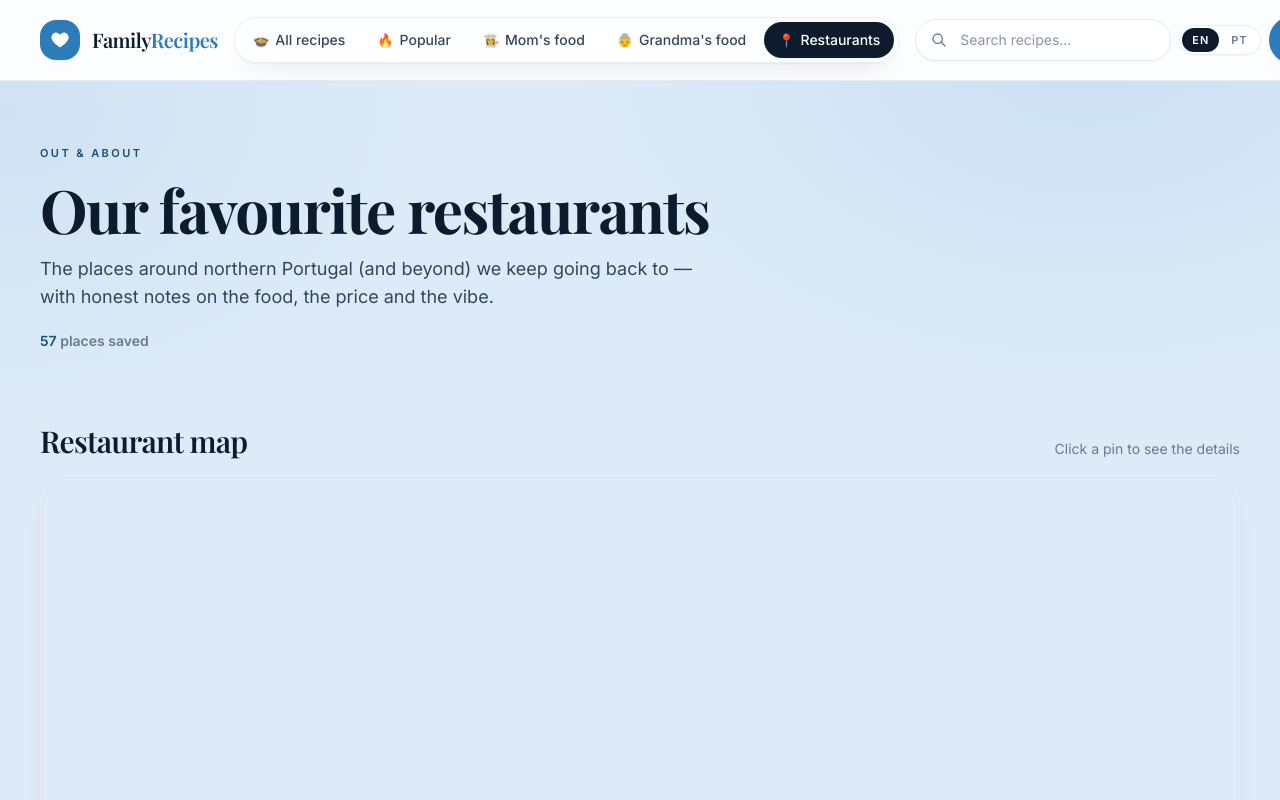
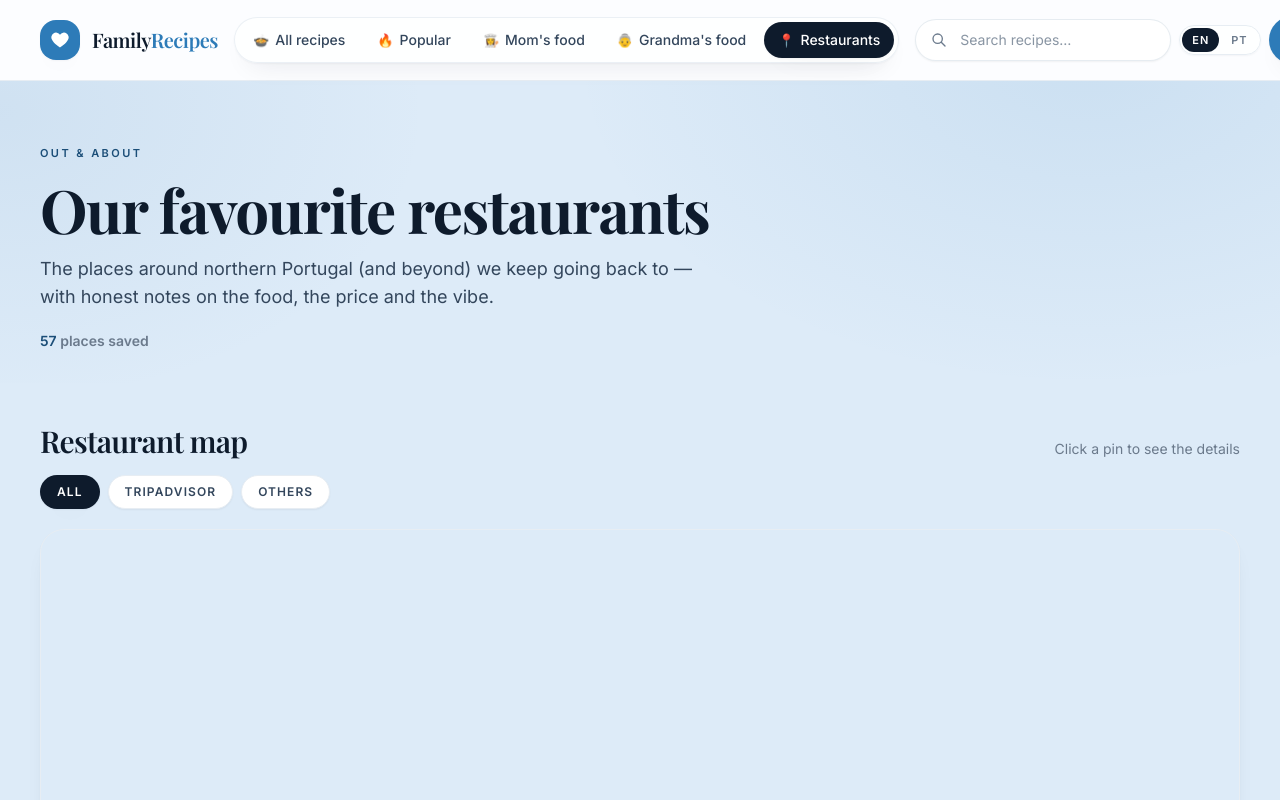
Before and after one commit to helderslb/family_recipies, an Astro site: page /restaurants in a window 1280 px wide. Shown: the top 800 px of the page. Built offline with nearby package versions, Linux system fonts and the light colour scheme; Astro itself is replaced by a stand-in of ours; a web font is replaced by a local one.

Commit message:
Add Tripadvisor / Others filter to the restaurant map

```diff
--- a/src/i18n/ui.ts
+++ b/src/i18n/ui.ts
@@ -136,6 +136,9 @@ export const en = {
   'restaurants.notes': 'Notes',
   'restaurants.saved': 'Saved',
   'restaurants.visit': 'Visit website',
+  'restaurants.filterAll': 'All',
+  'restaurants.filterTripadvisor': 'Tripadvisor',
+  'restaurants.filterOthers': 'Others',
 
   // ---------- Add recipe form ----------
   'create.eyebrow': 'Contribute',
@@ -386,6 +389,9 @@ export const pt: Record<UIKey, string> = {
   'restaurants.notes': 'Notas',
   'restaurants.saved': 'Guardado',
   'restaurants.visit': 'Visitar site',
+  'restaurants.filterAll': 'Todos',
+  'restaurants.filterTripadvisor': 'Tripadvisor',
+  'restaurants.filterOthers': 'Outros',
 
   // ---------- Add recipe form ----------
   'create.eyebrow': 'Contribuir',
--- a/src/pages/restaurants.astro
+++ b/src/pages/restaurants.astro
@@ -4,8 +4,13 @@ import T from '@/components/T.astro';
 import { translate } from '@/i18n/ui';
 import { restaurants } from '@/lib/restaurants';
 
+const withSource = restaurants.map((r) => ({
+  ...r,
+  source: /tripadvisor/i.test(String(r.link || '')) ? 'tripadvisor' : 'other',
+}));
+
 const mapData = {
-  places: restaurants,
+  places: withSource,
   labels: {
     rating: { en: translate('en', 'restaurants.rating'), pt: translate('pt', 'restaurants.rating') },
     quality: { en: translate('en', 'restaurants.quality'), pt: translate('pt', 'restaurants.quality') },
@@ -43,6 +48,17 @@ const mapDataJson = JSON.stringify(mapData).replace(/</g, '\\u003c');
       <h2 class="section-title"><T k="restaurants.mapTitle" /></h2>
       <p class="text-sm text-ink-lighter"><T k="restaurants.mapHint" /></p>
     </div>
+    <div class="mt-4 flex flex-wrap items-center gap-2" role="group" aria-label="Filter restaurants">
+      <button type="button" data-restaurant-filter="all" class="chip chip-active" aria-pressed="true">
+        <T k="restaurants.filterAll" />
+      </button>
+      <button type="button" data-restaurant-filter="tripadvisor" class="chip" aria-pressed="false">
+        <T k="restaurants.filterTripadvisor" />
+      </button>
+      <button type="button" data-restaurant-filter="other" class="chip" aria-pressed="false">
+        <T k="restaurants.filterOthers" />
+      </button>
+    </div>
     <div id="map" class="map-canvas mt-5"></div>
   </section>
 
@@ -52,8 +68,8 @@ const mapDataJson = JSON.stringify(mapData).replace(/</g, '\\u003c');
       <h2 class="section-title mt-1"><T k="restaurants.listTitle" /></h2>
 
       <div class="mt-6 grid gap-6 sm:grid-cols-2 xl:grid-cols-3">
-        {restaurants.map((r) => (
-          <article class="card flex flex-col p-6">
+        {withSource.map((r) => (
+          <article class="card flex flex-col p-6" data-restaurant-source={r.source}>
             <div class="flex items-start justify-between gap-3">
               <h3 class="text-lg font-semibold leading-snug">{r.name}</h3>
               {r.rating && (
@@ -216,6 +232,16 @@ const mapDataJson = JSON.stringify(mapData).replace(/</g, '\\u003c');
         attribution: '&copy; <a href="https://www.openstreetmap.org/copyright">OpenStreetMap</a> contributors',
       }).addTo(map);
 
+      // One layer group per source so the filter can toggle them independently.
+      var layers = {
+        tripadvisor: L.layerGroup().addTo(map),
+        other: L.layerGroup().addTo(map),
+      };
+
+      function sourceOf(p) {
+        return p.source === 'tripadvisor' ? 'tripadvisor' : 'other';
+      }
+
       Object.keys(groups).forEach(function (key) {
         var list = groups[key];
         list.forEach(function (p, i) {
@@ -227,7 +253,7 @@ const mapDataJson = JSON.stringify(mapData).replace(/</g, '\\u003c');
             var radius = 0.003;
             latLng = [p.lat + radius * Math.sin(angle), p.lng + radius * Math.cos(angle)];
           }
-          L.marker(latLng, { icon: pin }).addTo(map).bindPopup(popupHtml(p));
+          L.marker(latLng, { icon: pin }).addTo(layers[sourceOf(p)]).bindPopup(popupHtml(p));
         });
       });
 
@@ -237,6 +263,35 @@ const mapDataJson = JSON.stringify(mapData).replace(/</g, '\\u003c');
       window.setTimeout(function () {
         map.invalidateSize();
       }, 200);
+
+      // ----- Filter: All / Tripadvisor / Others -----
+      var filterButtons = Array.prototype.slice.call(document.querySelectorAll('[data-restaurant-filter]'));
+      var listCards = Array.prototype.slice.call(document.querySelectorAll('[data-restaurant-source]'));
+
+      function applyFilter(filter) {
+        Object.keys(layers).forEach(function (key) {
+          var visible = filter === 'all' || filter === key;
+          if (visible && !map.hasLayer(layers[key])) layers[key].addTo(map);
+          if (!visible && map.hasLayer(layers[key])) map.removeLayer(layers[key]);
+        });
+
+        listCards.forEach(function (card) {
+          var show = filter === 'all' || card.getAttribute('data-restaurant-source') === filter;
+          card.style.display = show ? '' : 'none';
+        });
+
+        filterButtons.forEach(function (button) {
+          var active = button.getAttribute('data-restaurant-filter') === filter;
+          button.classList.toggle('chip-active', active);
+          button.setAttribute('aria-pressed', String(active));
+        });
+      }
+
+      filterButtons.forEach(function (button) {
+        button.addEventListener('click', function () {
+          applyFilter(button.getAttribute('data-restaurant-filter'));
+        });
+      });
     })();
   </script>
 </Layout>
```
